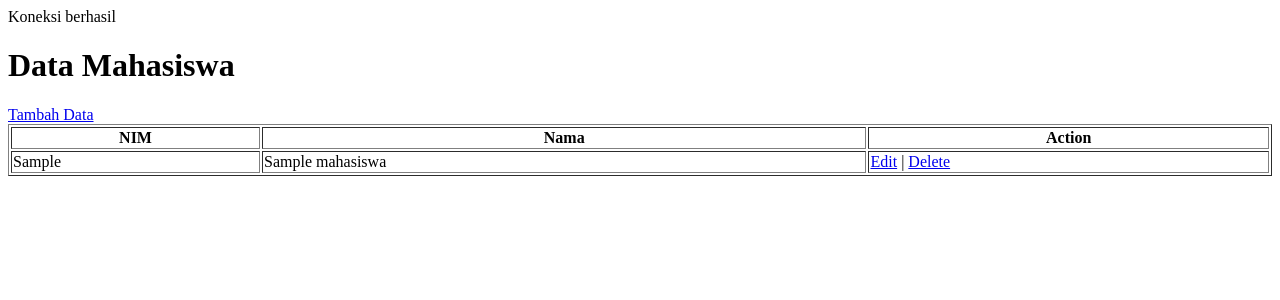
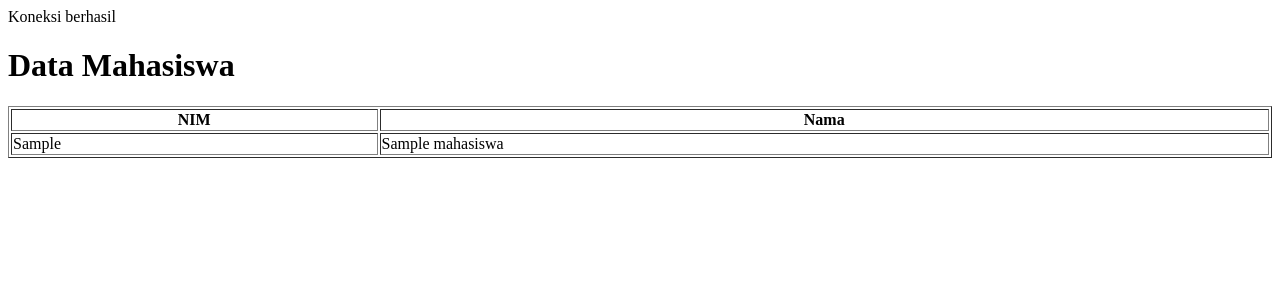
Before and after one commit to Aprialdilubis/belajar-php, a PHP site: page / in a window 1280 px wide. Shown: the top 300 px of the page. Run offline with PHP 8.4, Linux system fonts and the light colour scheme; tables that the repository leaves empty or names only in its code hold one stand-in row (values such as "Sample post").

Commit message:
belajar input data

```diff
--- a/index.php
+++ b/index.php
@@ -38,21 +38,15 @@ mysqli_close($con);
 </head>
 <body>
     <h1>Data Mahasiswa</h1>
-    <a href="insert.php">Tambah Data</a>
     <table border="1" style="width: 100%;">
         <tr>
             <th>NIM</th>
             <th>Nama</th>
-            <th>Action</th>
         </tr>
         <?php foreach ($mahasiswa as $row): ?>
         <tr>
             <td><?= $row['nim'] ?></td>
             <td><?= $row['nama'] ?></td>
-            <td>
-                <a href="update.php?id=<?= $row['id'] ?>" >Edit</a> |
-                <a href="delete.php?id=<?= $row['id'] ?>" >Delete</a>
-            </td>
         </tr>
 
         <?php endforeach; ?>
```
Also changed, not shown: insert.php (+10 -9 lines).
